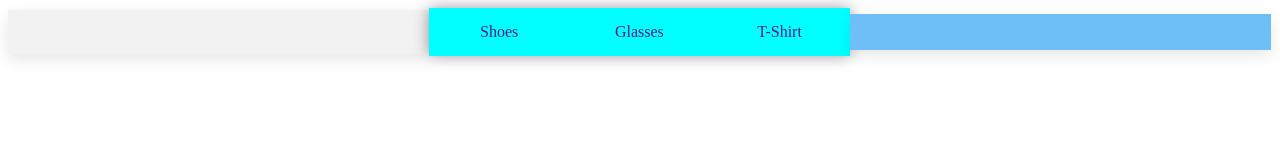
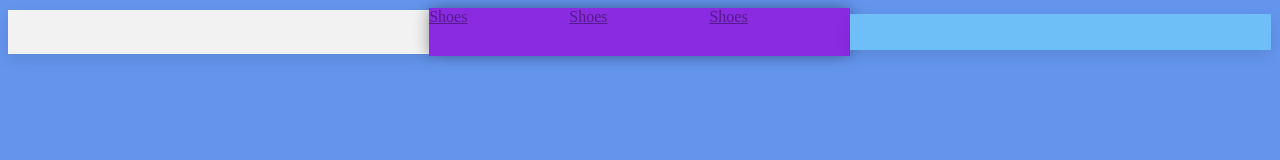
Before and after one commit to YasarKaya-github/flexnav_FrontendExercise, a plain HTML site: page index.html in a window 1280 px wide. Drawn offline with Linux system fonts and the light colour scheme.

Commit message:
To be continued

```diff
--- a/index.html
+++ b/index.html
@@ -13,9 +13,15 @@
         <div class="container">
             <div class="left"></div>
             <div class="center">
-                <a href="">Shoes</a>
-                <a href="">Glasses</a>
-                <a href="">T-Shirt</a>
+                <div class="links">
+                    <a href="">Shoes</a>
+                </div>
+                <div class="links">
+                    <a href="">Shoes</a>
+                </div>
+                <div class="links">
+                    <a href="">Shoes</a>
+                </div>
             </div>
             <div class="right"></div>
         </div>
--- a/style.css
+++ b/style.css
@@ -3,6 +3,10 @@
     margin: 0;
     padding: 0;
     box-sizing: border-box;
+}
+body{
+    background-color: cornflowerblue;
+    height: 100vh;
 }
 
 div.container{
@@ -37,7 +41,7 @@ div.center{
     align-items: stretch;
 
 }
-a{
+/* a{
     width: 33.3%;
     background-color: aqua;
     display: block;
@@ -46,8 +50,20 @@ a{
     align-items: center;
     justify-content: center;
 
+} */
+
+a{
+    display: block;
 }
 a:hover{
     background-color: var(--mavi-2);
     color: aliceblue;
 }
+div.links{
+    display: flexbox;
+    background-color: blueviolet;
+    height: 100%;
+    width: 33.3%;
+    justify-content: center;
+    align-items: center;
+}
```
